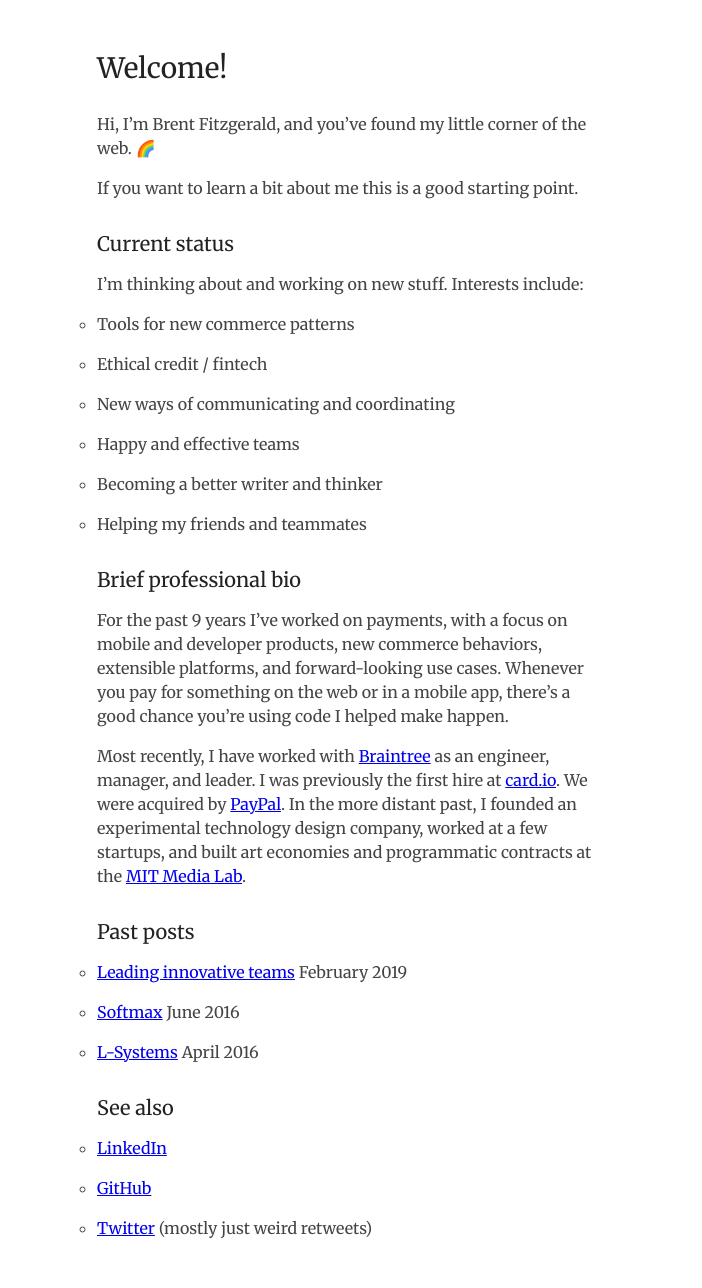
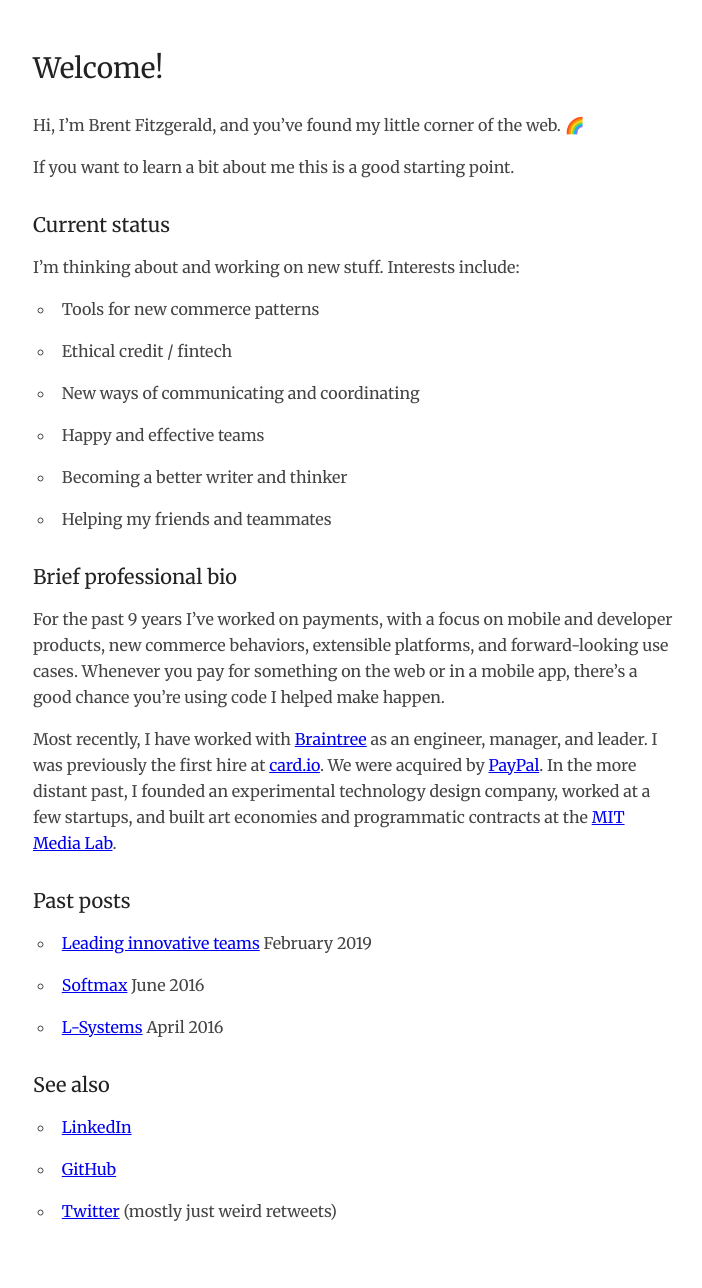
Before and after one commit to burnto/brentfitzgerald.com, a Jekyll site: the page built from index.md, in a window 1280 px wide. Shown: the whole page, without its empty margins (287-989 px from the left). Built offline with Jekyll 4.4.1, drawn with Linux system fonts in a browser that asks for light colours.

Commit message:
add list left margin, increase width and line height

```diff
--- a/css/styles.scss
+++ b/css/styles.scss
@@ -8,7 +8,7 @@
 
 body {
   font-size: 16px;
-  line-height: 24px;
+  line-height: 26px;
   background-color: #fff;
   color: $text-color;
   font-family: 'Merriweather', serif;
@@ -16,7 +16,7 @@
 }
 
 div.container {
-  max-width: 32em;
+  max-width: 40em;
   margin: 1em auto;
 }
 
@@ -43,6 +43,8 @@
 
 ul li {
   list-style-type: circle;
+  margin-left: 1.4em;
+  padding-left: .4em;
 }
 
 ol {
```
